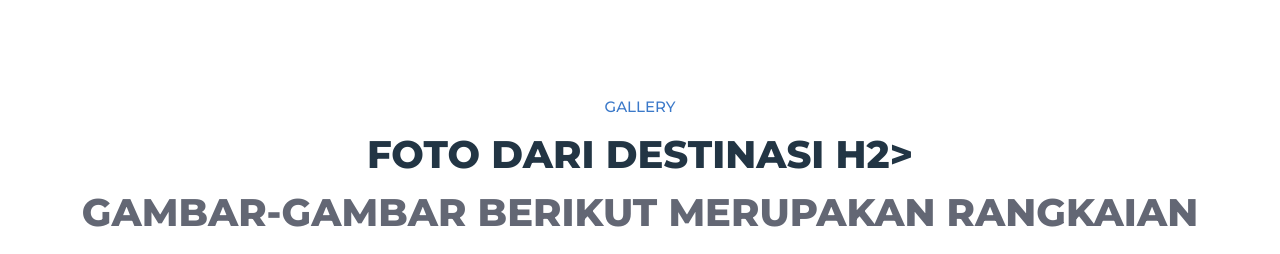
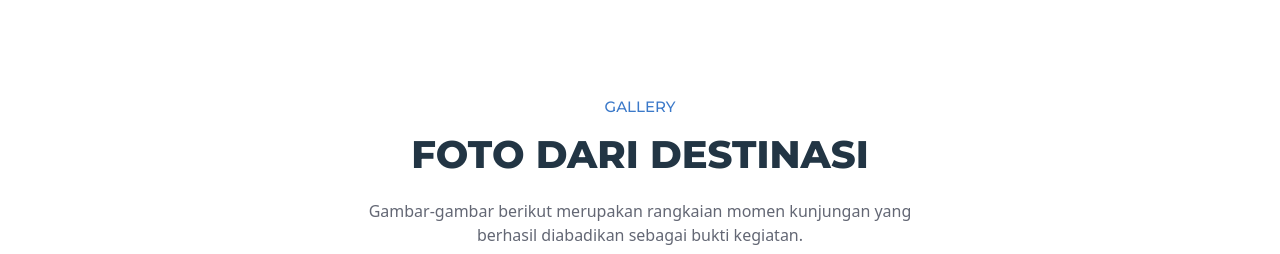
Before and after one commit to misteri-00/KKL11-INFORMATIKA, a plain HTML site: page index.html in a window 1280 px wide. Shown: the part 4100-4354 px from the top of the page. Drawn offline with nearby package versions, Linux system fonts and the light colour scheme.

Commit message:
Update index.html

```diff
--- a/index.html
+++ b/index.html
@@ -876,7 +876,7 @@
 
             <p class="section-subtitle">Gallery</p>
 
-            <h2 class="h2 section-title">foto dari destinasi h2>
+            <h2 class="h2 section-title">foto dari destinasi <h2>
 
             <p class="section-text">
               Gambar-gambar berikut merupakan rangkaian momen kunjungan yang berhasil diabadikan sebagai bukti kegiatan.
```
